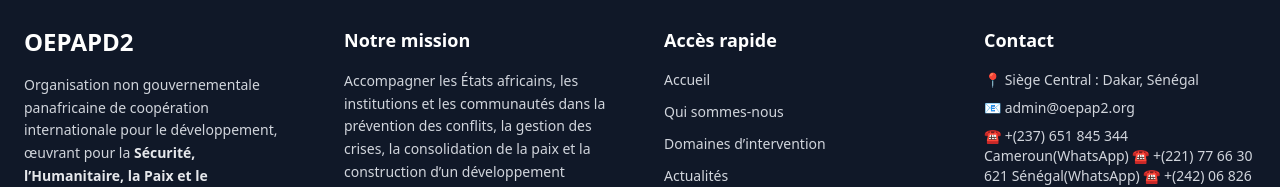
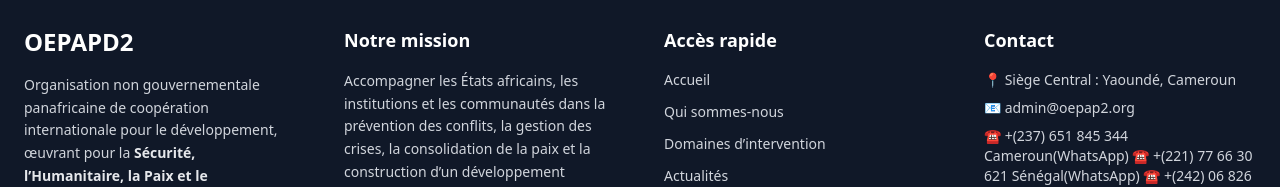
Before and after one commit to bingsa-tech/oepap2-frontend, a Vue app: page / in a window 1280 px wide. Shown: the part 4235-4422 px from the top of the page. Built offline with nearby package versions, Linux system fonts and the light colour scheme; no server answers.

Commit message:
Update contact location in Footer.vue

```diff
--- a/src/components/Layout/Footer.vue
+++ b/src/components/Layout/Footer.vue
@@ -75,7 +75,7 @@ import { RouterLink } from "vue-router";
           Contact
         </h3>
         <p class="text-sm">
-          📍 Siège Central : Dakar, Sénégal
+          📍 Siège Central : Yaoundé, Cameroun
         </p>
         <p class="text-sm mt-2">
           📧 admin@oepap2.org
```
